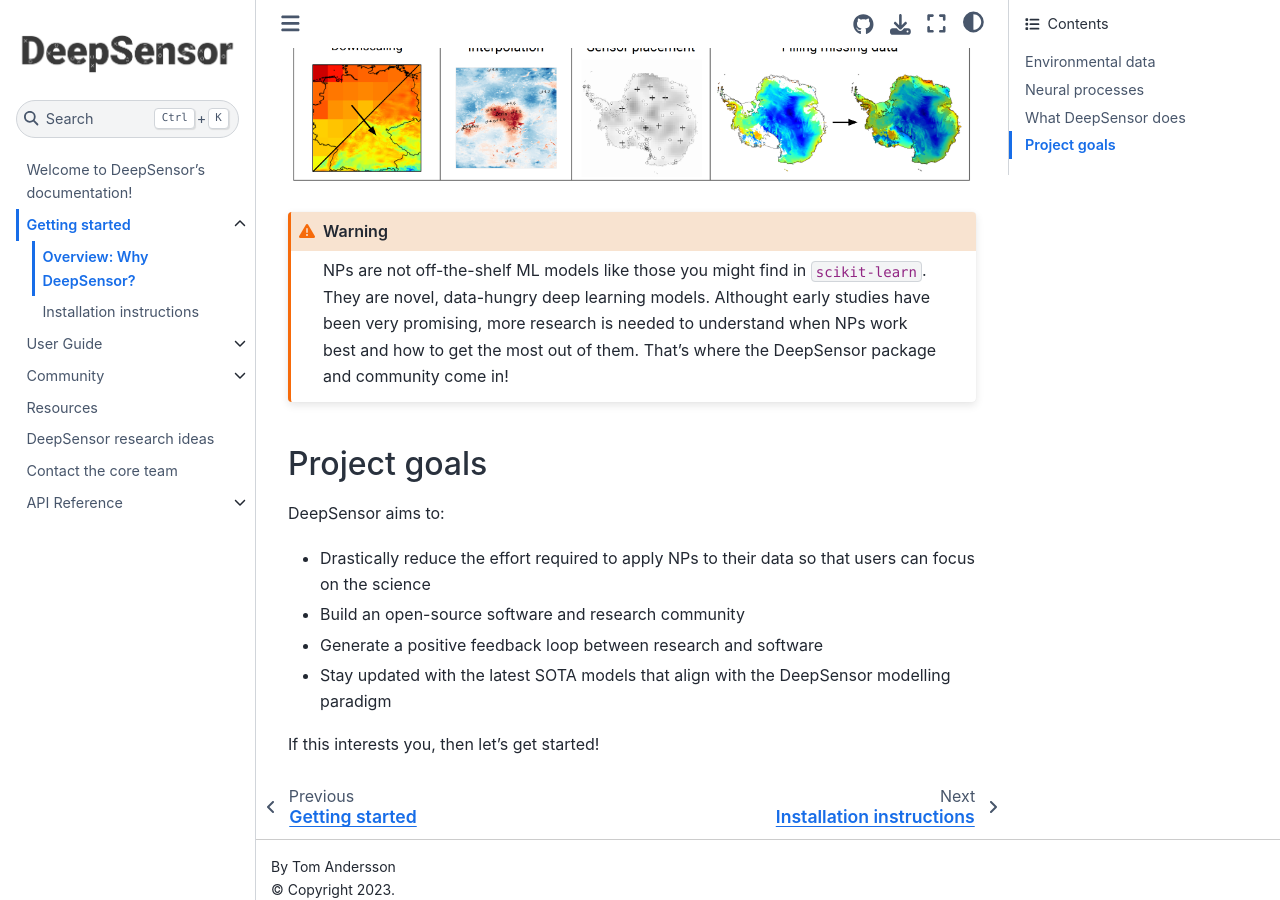
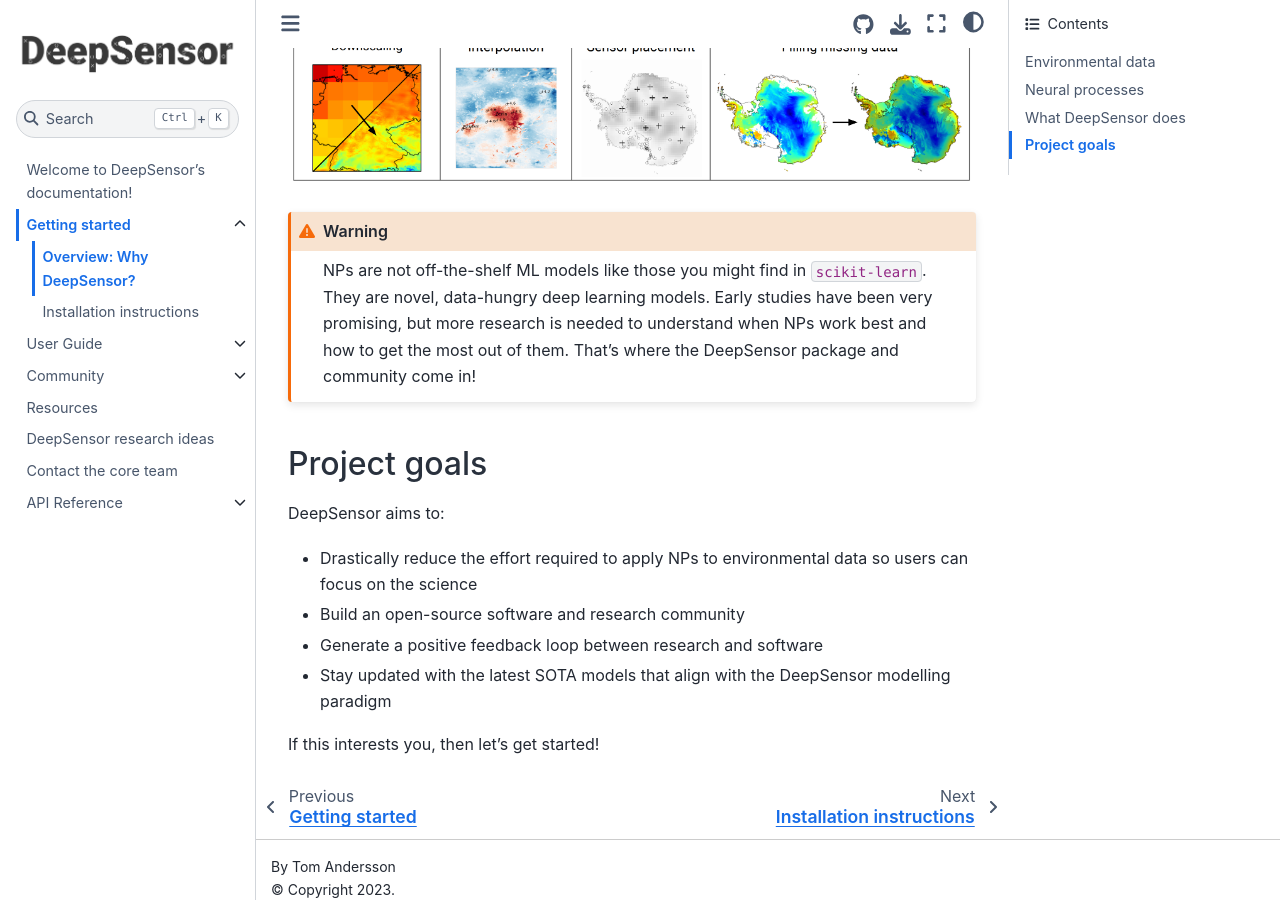
Before and after one commit to alan-turing-institute/deepsensor, a Jupyter Book: the page built from docs/getting-started/overview.md, in a window 1280 px wide and 900 px high, scrolled down 971 px. Built offline with Jupyter Book 1.0.4 settings and Sphinx 7.4.7 and the Sphinx Book theme 1.1.4, drawn with Linux system fonts in a browser that asks for light colours; pages that are not in the unit, such as notebooks, are missing from menus.

Commit message:
Update overview.md

````diff
--- a/docs/getting-started/overview.md
+++ b/docs/getting-started/overview.md
@@ -31,15 +31,15 @@ to environmental sciences by plugging together the `xarray`, `pandas`, and `neur
 ```{warning}
 NPs are not off-the-shelf ML models like those you might find in `scikit-learn`.
 They are novel, data-hungry deep learning models.
-Althought early studies have been very promising,
-more research is needed to understand when NPs work best and how to get the most out of them.
+Early studies have been very promising,
+but more research is needed to understand when NPs work best and how to get the most out of them.
 That's where the DeepSensor package and community come in!
 ```
 
 ## Project goals
 
 DeepSensor aims to:
-* Drastically reduce the effort required to apply NPs to their data so that users can focus on the science
+* Drastically reduce the effort required to apply NPs to environmental data so users can focus on the science
 * Build an open-source software and research community
 * Generate a positive feedback loop between research and software
 * Stay updated with the latest SOTA models that align with the DeepSensor modelling paradigm
````
